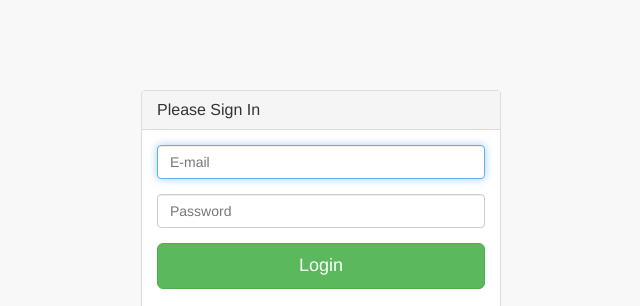
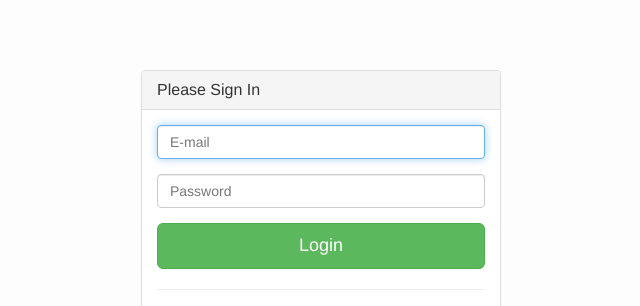
Before and after one commit to trass/site-mockup, a plain HTML site: page login.html in a window 1280 px wide. Shown: the top 306 px of the page, without its empty margins (319-959 px from the left). Drawn offline with nearby package versions, Linux system fonts and the light colour scheme.

Commit message:
css changes

```diff
--- a/css/trass.css
+++ b/css/trass.css
@@ -1,7 +1,5 @@
 body {
-  background-color: #f8f8f8;
+  background-color: #fdfdfd;
+  padding-top: 70px;
+  padding-bottom: 30px;
 }
-
-.login-panel {
-  margin-top: 25%;
-}
```
